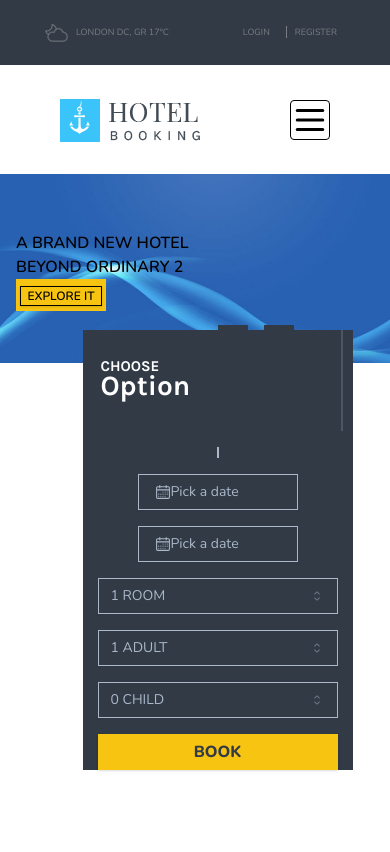
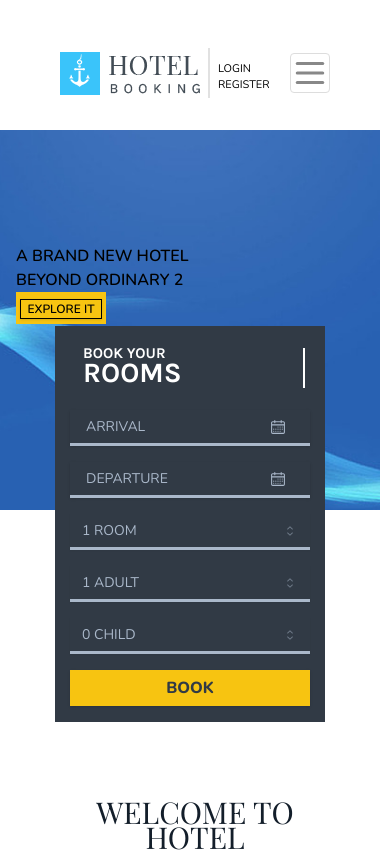
Before and after one commit to minhtuan11102003/DATT_FE, a Next.js app: page / in a window 390 px wide. Shown: the top 852 px of the page. Built offline with nearby package versions, Linux system fonts and the light colour scheme; a web font is replaced by a local one.

Commit message:
edit page

```diff
--- a/package.json
+++ b/package.json
@@ -47,6 +47,7 @@
     "react-icons": "^5.3.0",
     "react-redux": "^9.1.2",
     "slugify": "^1.6.6",
+    "swiper": "^11.1.14",
     "swr": "^2.2.5",
     "tailwind-merge": "^2.2.2",
     "tailwindcss-animate": "^1.0.7",
--- a/src/app/page.tsx
+++ b/src/app/page.tsx
@@ -14,32 +14,31 @@ import BannerComponent from "../components/page/banner";
 import Welcome_hotel from "@/app/Home/welcome_hotel";
 import Facilities from "@/components/page/facilties";
 import Newsection from "@/components/page/newsection";
+import BannerSectionTest from "@/components/page/banner-test";
+import BannerSection2 from "@/components/page/banner-test";
 
 
 export default function Home() {
   return (
     <div className="w-full h-auto ">
-      <div className="sectionDate w-[435px] h-[184px] xs:w-full xs:h-[241px] md:w-full md:h-[570px] mt-6 pb-[90px]">
-        <div className="w-full h-[189px] xs:w-full xs:h-full md:w-full md:h-full flex justify-center ">
-          <div className="w-[270px] h-[440px] xs:w-[420px] xs:h-[420px] md:w-[1140px] md:h-[100px] md:mt-0 mt-[40%] absolute text-[#aab8ca] z-10">
-            <div className="w-[270px] px-[10px] h-full flex flex-col items-center gap-4 text-[#aab8ca] bg-[#313a45]
-                xs:w-[420px] xs:h-[389px]
-                md:w-full md:h-[80px] md:flex-row md:items-center md:gap-8">
+      <div className="sectionDate w-[380px] xs:w-full md:w-full  mt-6 pb-[90px]">
+        <div className="w-full xs:w-full xs:h-full md:w-full md:h-full flex justify-center ">
+          <div className="w-[270px] xs:w-[420px] md:w-[1140px] md:h-[100px] md:mt-0 mt-[40%] absolute text-[#aab8ca] z-10">
+            <div className="mt-10 w-[270px] px-5 h-full flex flex-col items-center gap-4 py-4 text-[#aab8ca] bg-[#313a45]
+                xs:w-[420px] xs:py-5
+                md:w-full md:h-[80px] md:flex-row md:items-center md:gap-8 md:mt-0">
               <div className="xs:w-full md:w-[135px] md:h-[42px] w-full h-full font-karla flex items-center pl-2 text-white font-bold">
                 <span className="xs:w-[380px] w-[240px] text-[15px] md:w-full">
-                  <p className='h-[10px]'>CHOOSE</p>
-                  <p className="text-[28px]">Option</p>
+                  <p className='h-[10px]'>BOOK YOUR </p>
+                  <p className="text-[28px]">ROOMS</p>
                 </span>
-                <span className="border border-gray-600 w-0 h-full"></span>
+              <span className="border h-[40px]"></span>
               </div>
-
-              <span className="border h-[40px]"></span>
-              <div className="w-[160px] ">
-                <DatePickerDemo/>
+              <div className="w-[240px] xs:w-[380px] md:w-[160px] ">
+                <DatePickerDemo title="ARRIVAL"/>
               </div>
-              <div className="w-[160px] ">
-                <DatePickerDemo/>
-
+              <div className="w-[240px] xs:w-[380px] md:w-[160px] ">
+                <DatePickerDemo title="DEPARTURE"/>
               </div>
               <div className="w-[240px] xs:w-[380px] md:w-[120px] ">
                 <Select>
@@ -78,7 +77,7 @@ export default function Home() {
                 </Select>
               </div>
               <div className="w-[240px] xs:w-[380px] md:w-[120px] ">
-                <Button className="bg-[#f7c411] w-full text-[#313a45] font-extrabold text-[16px] border hover:text-white hover:bg-[#313a45] hover: border-[#f7c411]">BOOK</Button>
+                <Button className="bg-[#f7c411] w-full text-[#313a45] font-extrabold text-[16px] hover:text-white hover:bg-[#3ac4fa]">BOOK</Button>
               </div>
             </div>
             <div className="relative hidden w-[150px] h-[80px] md:w-[223px] md:h-[276px] top-[0px] md:left-[907px] md:block">
@@ -89,13 +88,14 @@ export default function Home() {
               />
             </div>
           </div>
-          <div className="w-full h-[189px] xs:w-full xs:h-[318px] md:w-full md:h-full">
-            <BannerComponent />
+          <div className="w-full xs:w-full md:w-full ">
+            {/* <BannerComponent /> */}
+            <BannerSection2/>
           </div>
         </div>
       </div>
-      <div className="h-[500px] md:h-0"></div>
-      <div className="sectionNew w-full flex justify-center ">
+      <div className="h-[200px] xs:h-[250px] md:hidden"></div>
+      <div className="sectionNew w-full flex justify-center md:mt-14 ">
         <div className="w-[1140px] flex flex-col items-center gap-52">
 
 
--- /dev/null
+++ b/src/components/page/banner-test.tsx
@@ -0,0 +1,51 @@
+'use client'
+import React from 'react';
+import { Button } from "@/components/ui/button";
+import 'swiper/css';
+import 'swiper/css/navigation';
+import 'swiper/css/pagination';
+import { Swiper, SwiperSlide } from 'swiper/react';
+import { Autoplay, Pagination } from 'swiper/modules';
+
+const BannerSection2 = () => {
+    let mangImg: { id: number; img: string; title: string; title2: string }[] = [
+        { id: 1, img: "./images/slider-one.jpg", title: "Book Your Summer Holidays ", title2: "With HOTEL BOOKING Template 1" },
+        { id: 2, img: "./images/banner2.jpg", title: "A brand New Hotel ", title2: "Beyond Ordinary 2" },
+        { id: 3, img: "./images/slider-one.jpg", title: "Book Your Summer Holidays ", title2: "With HOTEL BOOKING Template 3" },
+        { id: 4, img: "./images/banner2.jpg", title: "A brand New Hotel", title2: "Beyond Ordinary 4" },
+        { id: 5, img: "./images/slider-one.jpg", title: "Book Your Summer Holidays ", title2: "With HOTEL BOOKING Template 5" },
+        { id: 6, img: "./images/banner2.jpg", title: "A brand New Hotel", title2: "Beyond Ordinary 6" },
+    ];
+
+    return (
+        <div className="w-full h-full relative z-0 mt-0">
+            <Swiper
+                modules={[Autoplay, Pagination]}
+                spaceBetween={0}
+                slidesPerView={1}
+                pagination={{ clickable: true }}
+                autoplay={{ delay: 1500, disableOnInteraction: false }}
+                loop={true}
+            >
+                {mangImg.map((item: any) => (
+                    <SwiperSlide key={item.id}>
+                        <div className="w-full h-full">
+                            <img src={`${item.img}`} alt="Lỗi ảnh" className={`w-full h-[380px] md:h-[600px] object-cover`} />
+                        </div>
+                        <div className=" md:w-[800px] md:h-[150px] absolute top-[30%] left-4 md:left-[20%]">
+                            <div className={`w-full text-[16px] xs:text-[22px] md:w-[755px] md:h-[80px] md:text-[42px] font-semibold md:mb-6 chuyenDong  `}>
+                                <p className="w-full h-auto md:h-[40px]">{item.title.toUpperCase()}</p>
+                                <p >{item.title2.toUpperCase()}</p>
+                            </div>
+                            <div className={`w-[90px] p-1 md:w-[196px] md:p-3 bg-[#f7c411]`}>
+                                <Button className="w-[82px] h-[20px] px-2 py-2 md:w-[172px] md:h-[40px] text-[12px] md:py-[8px] md:px-[34px] border border-spacing-[2px] md:text-[18px] font-semibold">EXPLORE IT</Button>
+                            </div>
+                        </div>
+                    </SwiperSlide>
+                ))}
+            </Swiper>
+        </div>
+    );
+};
+
+export default BannerSection2;
--- a/src/components/page/banner.tsx
+++ b/src/components/page/banner.tsx
@@ -61,7 +61,7 @@ export default function BannerComponent() {
                     <Button className="w-[82px] h-[20px] px-2 py-2 md:w-[172px] md:h-[40px] text-[12px] md:py-[8px] md:px-[34px] border border-spacing-[2px] md:text-[18px] font-semibold">EXPLORE IT</Button>
                 </div>
             </div>
-            <div className="absolute top-[80%] left-[50%] flex gap-4">
+            {/* <div className="absolute top-[80%] left-[50%] flex gap-4">
                 <div className="w-[30px] h-[31px] bg-[#313a45] text-white flex items-center justify-center cursor-pointer">
                     <ArrowLeft onClick={() => {
                         downSetDem()
@@ -72,7 +72,7 @@ export default function BannerComponent() {
                         upSetDem()
                     }} />
                 </div>
-            </div>
+            </div> */}
         </div>
     );
 }
--- a/src/components/page/header.tsx
+++ b/src/components/page/header.tsx
@@ -12,50 +12,26 @@ import { ChevronDownIcon } from '@radix-ui/react-icons';
 import { Menu, Phone } from 'lucide-react';
 
 const HeaderComponent = () => {
-    const [isCheck,setIsCheck] = useState<boolean>(true);
+    const [isCheck, setIsCheck] = useState<boolean>(true);
 
-    function setChecked(check:boolean){
+    function setChecked(check: boolean) {
         setIsCheck(!check);
     }
 
     return (
-        <div className={`w-full ${isCheck==true ? 'h-[150px]' : 'h-[400px]'}  md:h-[142px]`}>
-            <div className='w-full h-[65px] md:h-[42px] bg-[#313a45] text-[#7a7e84] flex justify-center '>
-                <div className='w-[300px] h-[65px]  md:w-[1140px] text-[9px] xs:text-[14px]  md:h-full py-2.5 flex justify-between items-center'>
-                    <div className='w-1/2 flex items-center'>
-                        <ul>
-                            <li className='mr-4'>
-                                <a href="#" className="flex items-center">
-                                    <img src="./images/temp-icon.png" alt="temp-icon" className="mr-2" />
-                                    LONDON DC, GR 17°C
-                                </a>
-                            </li>
-                        </ul>
-                    </div>
-                    <div className='w-1/2 h-full flex justify-end items-center'>
-                        <ul className='flex justify-end items-center'>
-                            <li>
-                                <Link href="/login" className="border-r border-[#7a7e84] pr-4 transition-colors duration-500 hover:text-[#16b4ef]">LOGIN</Link>
-                            </li>
-                            <li className='px-2'>
-                                <Link href="/register" className="transition-colors duration-500 hover:text-[#16b4ef]">REGISTER</Link>
-                            </li>
-                        </ul>
-                    </div>
-                </div>
-            </div>
-            <div className='w-full h-auto md:h-[110px] flex justify-center pb-4'>
-                <div className='hidden md:flex-row gap-4 w-[270px] xs:w-[470px] md:w-[1140px] h-full md:justify-around md:flex flex-col justify-center items-center'>
-                    <div className='flex gap-x-20 items-center'>
-                        <div className='w-[150px] h-full flex items-center'>
-                            <Link href="/"><img src="./images/site-logo.png" alt="site-logo" /> </Link>
+        <div className={`w-full ${isCheck == true ? 'h-auto' : 'h-auto'} `}>
+            <div className='w-full h-auto md:h-[90px] flex gap-4 justify-center pt-4'>
+                <div className='hidden md:flex-row gap-2 w-[270px] xs:w-[470px] md:w-[1140px] h-full md:justify-around md:flex flex-col justify-center items-center'>
+                    <div className='w-[220px] flex gap-6'>
+                        <div className='w-[140px] h-full flex items-center'>
+                            <Link href="/"><img src="./images/site-logo.png" alt="site-logo" className='w-[143px] h-[43px] object-contain' /> </Link>
                         </div>
-                        <div className='md:hidden'>
-                            <Menu />
+                        <div className='border-l-2 border-[#e1e1e1] w-[50px] flex flex-col pl-4 text-[14px] pt-1'>
+                            <span>LOGIN</span>
+                            <span>REGISTER</span>
                         </div>
                     </div>
-
-                    <div className=' md:w-[990px] md:flex justify-around items-center'>
+                    <div className='pl-5 md:w-[840px] md:flex md:gap-8 justify-around items-center'>
                         <Link href="/" className='transition-colors duration-500 hover:text-[#16b4ef]'>HOME</Link>
                         <Link href="/Accomodation" className='transition-colors duration-500 hover:text-[#16b4ef] '> ACCOMMODATION </Link>
                         <Link href="/Gallery" className='transition-colors duration-500 hover:text-[#16b4ef]'> GALLERY </Link>
@@ -73,42 +49,52 @@ const HeaderComponent = () => {
                         </DropdownMenu>
                         <Link href="/News" className='transition-colors duration-500 hover:text-[#16b4ef]'> NEWS </Link>
                         <Link href="/Contacts" className='transition-colors duration-500 hover:text-[#16b4ef]'> CONTACTS </Link>
-                        <div className='relative w-1/6'>
-                            <p className='flex gap-3 bg-[#fe5d5d] text-white p-2.5' ><Phone />1234567890</p>
-                            <span className='absolute bg-[#fe5d5d] w-10/12 h-[44px] top-0 left-[150px]'></span>
+                        <div className='relative '>
+                            <p className='flex gap-3 bg-[#3ac4fa] text-white p-2.5' ><Phone />1234567890</p>
+                            <span className='absolute bg-[#3ac4fa] h-[44px] top-0 left-[150px]'></span>
                         </div>
                     </div>
                 </div>
 
-                <div className='w-[270px] h-[600px] xs:w-[420px] flex flex-col gap-2 md:hidden'>
-                    <div className='flex w-full justify-between items-center'>
-                        <div className='w-[140px] h-[110px] flex items-center'>
+                <div className='w-[270px] xs:w-[420px] flex flex-col gap-2 md:hidden mt-8'>
+                    <div className={`flex w-full justify-between items-center pb-2 ${!isCheck ? 'border-b-[2px] border-[#e7e7e7]' : ''}`}>
+                        <div className='w-[140px] h-[50px] flex items-center gap-2'>
                             <img src="./images/site-logo.png" className='w-[140px] h-[43px] object-cover' alt="site-logo" />
+                            <div className='flex flex-col gap-0 h-full justify-center border-l-2 border-[#e1e1e1] pl-2 pt-2 text-[11px]'>
+                                <span>LOGIN</span>
+                                <span>REGISTER</span>
+                            </div>
                         </div>
-                        <div className='w-[110px] sm:w-[150px] h-[110px] flex items-center justify-end'>
-                            <Menu className='w-[40px] h-[40px] rounded border' onClick={() => setChecked(isCheck)} />
+                        <div className='w-[110px] sm:w-[150px] h-[50px] flex items-center justify-end'>
+                            <Menu color='#888' className={`w-[40px] h-[40px] rounded border border-[#ddd] bg-white ${!isCheck ? 'bg-[#e7e7e7]' : ''}`} onClick={() => setChecked(isCheck)} />
                         </div>
                     </div>
-                    <div className={`w-full px-[15px] h-[362px] ${isCheck ? 'hidden' : 'block'}`}>
-                        <div className='w-[240px] xs:w-[390px] flex flex-col gap-4' >
-                            <Link href="/" className=' w-full transition-colors duration-500 hover:text-[#16b4ef]'>HOME</Link>
-                            <Link href="/Accomodation" className='transition-colors duration-500 hover:text-[#16b4ef] '> ACCOMMODATION </Link>
-                            <Link href="/Gallery" className='transition-colors duration-500 hover:text-[#16b4ef]'> GALLERY </Link>
+                    <div className={`w-full px-[15px] ${isCheck ? 'hidden' : 'block'} mt-4`}>
+                        <div className='w-[240px] xs:w-[390px] flex flex-col gap-8 ' >
+                            <Link href="/" className='px-2 md:px-0 w-full transition-colors duration-500 hover:text-[#16b4ef] text-[14px]'>HOME</Link>
+                            <Link href="/Accomodation" className='px-2 md:px-0 transition-colors duration-500 hover:text-[#16b4ef] text-[14px]'> ACCOMMODATION </Link>
+                            <Link href="/Gallery" className='px-2 md:px-0 transition-colors duration-500 hover:text-[#16b4ef] block text-[14px]'> GALLERY </Link>
                             <DropdownMenu>
-                                <DropdownMenuTrigger className='flex gap-1 items-center transition-colors duration-500 hover:text-[#16b4ef]'>FEATURES
+                                <DropdownMenuTrigger className='px-2 md:px-0 flex justify-between gap-1 items-center transition-colors duration-500 hover:text-[#16b4ef] outline-none text-[14px]'>FEATURES
                                     <ChevronDownIcon />
                                 </DropdownMenuTrigger>
-                                <DropdownMenuContent className='w-[240px] xs:w-[390px] bg-[#313a45] text-[#aab8ca]'>
+                                <DropdownMenuContent className='w-[240px] xs:w-[390px] bg-[#313a45] text-[#aab8ca] static float-none mt-0 text-[14px]'>
                                     <DropdownMenuItem><Link href="/Aboutus" className='hover:text-blue-400'>ABOUT US</Link></DropdownMenuItem>
                                     <DropdownMenuItem><Link href="/booking" className='hover:text-blue-400'>BOOKING</Link></DropdownMenuItem>
                                     <DropdownMenuItem>ROOM DETAILS</DropdownMenuItem>
                                     <DropdownMenuItem><Link href="/OurStaff" className='transition-colors duration-500 hover:text-[#16b4ef]'> OURSTAFF </Link></DropdownMenuItem>
                                     <DropdownMenuItem>404 Page</DropdownMenuItem>
                                 </DropdownMenuContent>
+                                {/* <div className='h-[120px]'></div> */}
                             </DropdownMenu>
-                            <Link href="/News" className='transition-colors duration-500 hover:text-[#16b4ef]'> NEWS </Link>
-                            <Link href="/Contacts" className='transition-colors duration-500 hover:text-[#16b4ef]'> CONTACTS </Link>
-                            {/* <span>0123456789</span> */}
+                            <Link href="/News" className='px-2 md:px-0 transition-colors duration-500 hover:text-[#16b4ef] z-50 text-[14px]'> NEWS </Link>
+                            <Link href="/Contacts" className='px-2 md:px-0 transition-colors duration-500 hover:text-[#16b4ef] z-50 text-[14px]'> CONTACTS </Link>
+                            <div className='bg-[#3ac4fa] h-[50px] flex items-center px-2 text-[20px] text-white gap-2'>
+                                <Phone />
+                                <span>123</span>
+                                <span>456</span>
+                                <span>7890</span>
+                            </div>
                         </div>
                     </div>
                 </div>
--- a/src/components/ui/date-picker.tsx
+++ b/src/components/ui/date-picker.tsx
@@ -13,25 +13,26 @@ import {
     PopoverTrigger,
 } from "@/components/ui/popover"
 
-export function DatePickerDemo() {
+export function DatePickerDemo({ title }: { title: string }) {
     const [date, setDate] = React.useState<Date>()
 
     return (
         <Popover>
             <PopoverTrigger asChild>
                 <Button
-                    variant={"outline"}
+                    // variant={"outline"}
                     className={cn(
-                        "w-full justify-start text-left font-normal",
+                        "w-full justify-between text-left font-normal border-b-[3px]",
                         !date && "text-muted-foreground"
                     )}
                 >
-                    <CalendarIcon className=" h-4 w-4" />
-                    {date ? format(date, "PPP") : <span>Pick a date</span>}
+                    {date ? format(date, "PPP") : <span>{title}</span>}
+                    <CalendarIcon className=" h-4 w-8 " />
                 </Button>
             </PopoverTrigger>
-            <PopoverContent className="w-auto p-0 bg-[#313a45] text-[#aab8ca]" align="start">
+            <PopoverContent className="w-full p-0 bg-[#313a45] text-black" align="start">
                 <Calendar
+                    className=""
                     mode="single"
                     selected={date}
                     onSelect={setDate}
--- a/src/components/ui/select.tsx
+++ b/src/components/ui/select.tsx
@@ -24,7 +24,7 @@ const SelectTrigger = React.forwardRef<
   <SelectPrimitive.Trigger
     ref={ref}
     className={cn(
-      "flex h-9 w-full items-center justify-between whitespace-nowrap rounded-md border border-input bg-transparent px-3 py-2 text-sm shadow-sm ring-offset-background placeholder:text-muted-foreground focus:outline-none focus:ring-1 focus:ring-ring disabled:cursor-not-allowed disabled:opacity-50 [&>span]:line-clamp-1",
+      "flex h-9 w-full items-center justify-between whitespace-nowrap rounded-md border-b-[3px] border-input bg-transparent px-3 py-2 text-sm shadow-sm ring-offset-background placeholder:text-muted-foreground focus:outline-none focus:ring-1 focus:ring-ring disabled:cursor-not-allowed disabled:opacity-50 [&>span]:line-clamp-1",
       className
     )}
     {...props}
```
Also changed, not shown: 1 other file (tests, documents, lock files or other folders).
